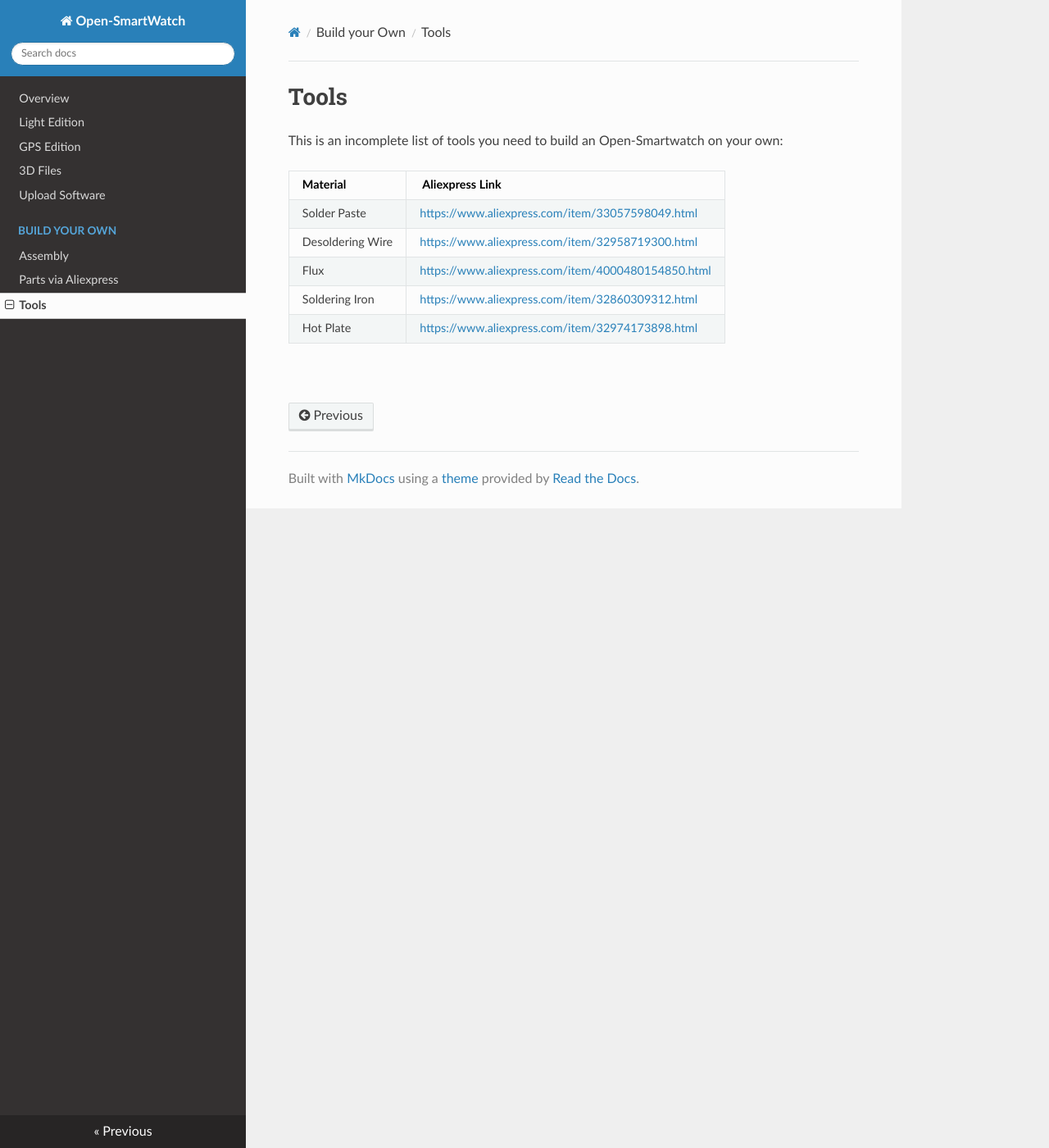
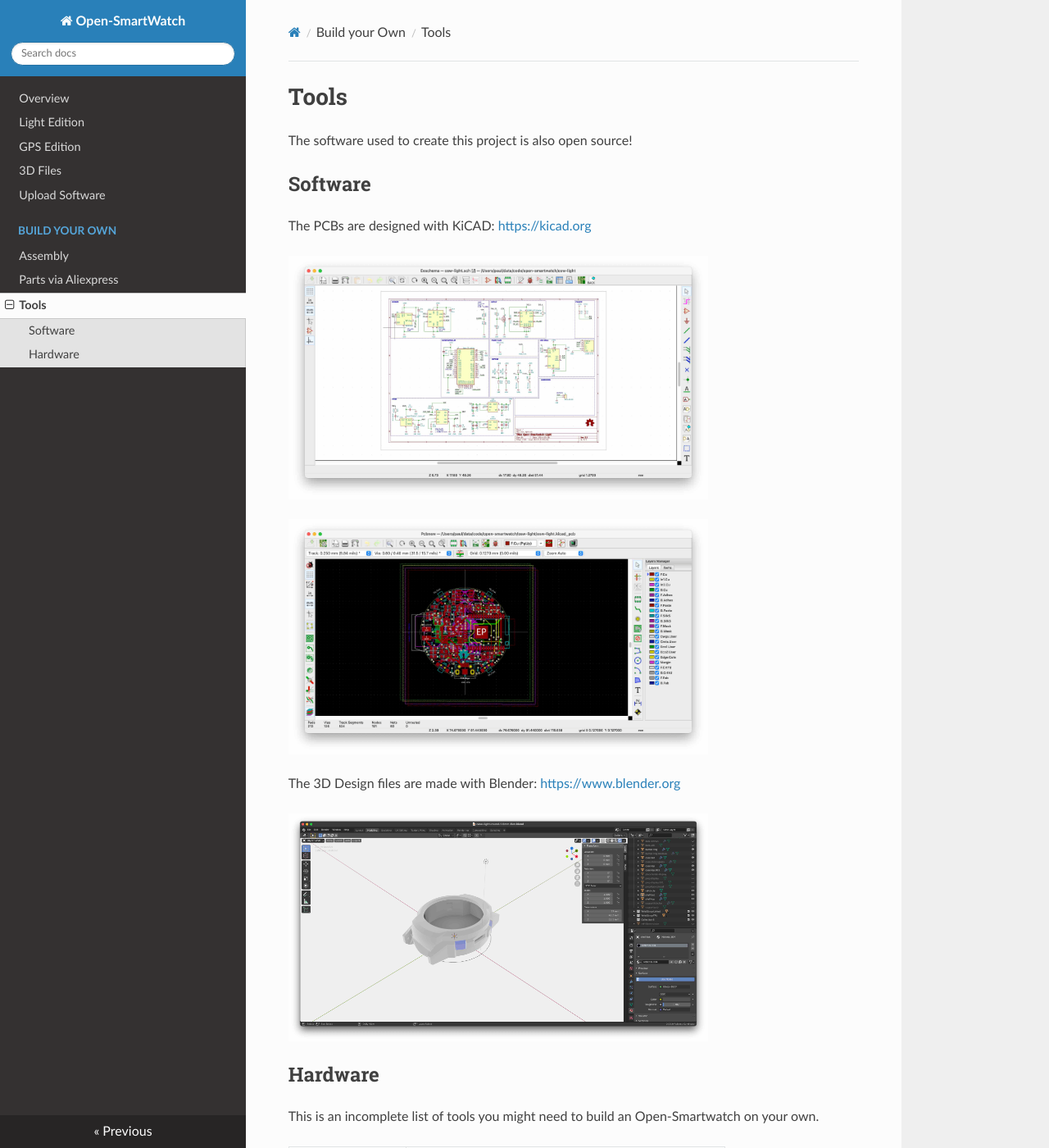
Before and after one commit to Open-Smartwatch/open-smartwatch.github.io, an MkDocs documentation site: the page built from docs/Build your Own/3_tools.md, in a window 1280 px wide and 1400 px high. Shown: the whole window at 82% size. Built offline with MkDocs 1.6.1, drawn with Linux system fonts in a browser that asks for light colours; nearby versions of some CDN libraries.

Commit message:
add software infos

```diff
--- a/docs/Build your Own/3_tools.md
+++ b/docs/Build your Own/3_tools.md
@@ -1,6 +1,24 @@
 # Tools
 
-This is an incomplete list of tools you need to build an Open-Smartwatch on your own:
+The software used to create this project is also open source!
+
+## Software
+
+The PCBs are designed with KiCAD: [https://kicad.org](https://kicad.org)
+
+<img src="/assets/screenshots/kicad-schematics.jpg" width="512px" />
+
+<img src="/assets/screenshots/kicad-pcb.jpg" width="512px" />
+
+
+The 3D Design files are made with Blender: [https://www.blender.org](https://www.blender.org)
+
+<img src="/assets/screenshots/blender.jpg" width="512px" />
+
+
+## Hardware
+
+This is an incomplete list of tools you might need to build an Open-Smartwatch on your own.
 
 |Material | Aliexpress Link |
 |:--|:---|
```
Also changed, not shown: docs/Build your Own/1_assembly.md (+1 -0 lines), docs/index.md (+9 -2 lines), docs/assets/screenshots/blender.jpg (added), docs/assets/screenshots/kicad-pcb.jpg (added), docs/assets/screenshots/kicad-schematics.jpg (added).
